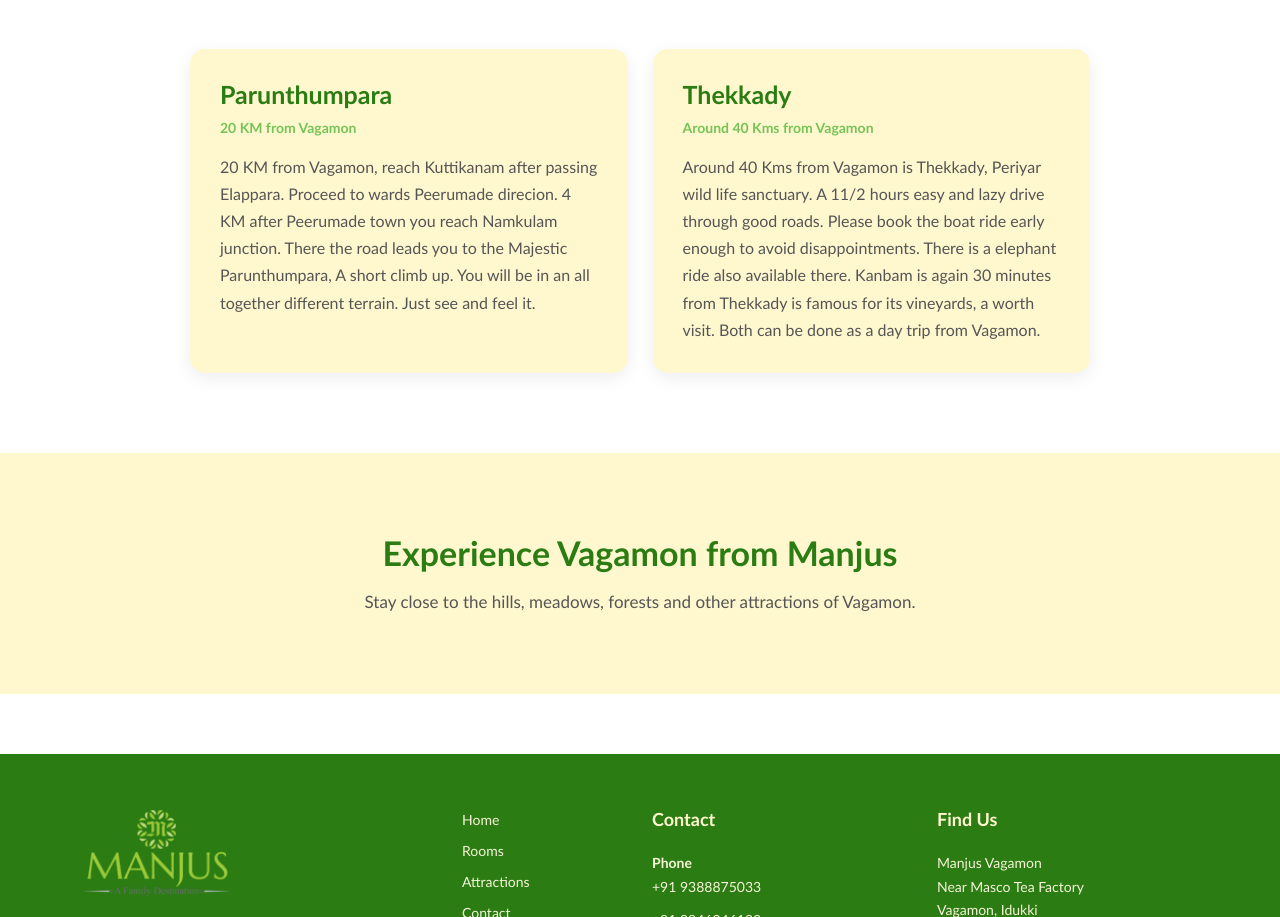
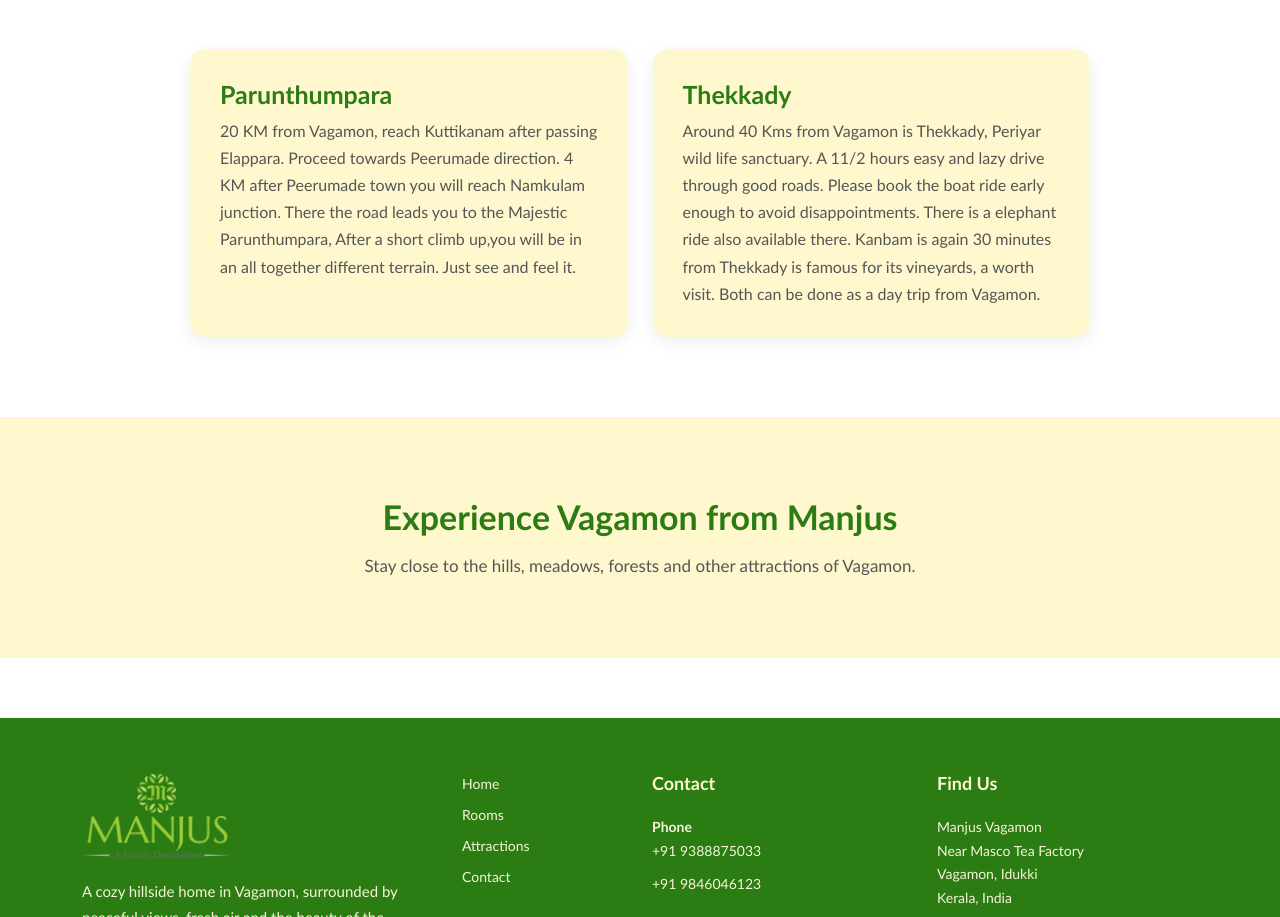
Before and after one commit to Ammu-B-03/Manjus_Vagamon, a React (Vite) app: page /Manjus_Vagamon/attractions in a window 1280 px wide. Shown: the part 2123-3040 px from the top of the page. Built offline with nearby package versions, Linux system fonts and the light colour scheme.

Commit message:
minor fixes

```diff
--- a/src/components/Attractions.jsx
+++ b/src/components/Attractions.jsx
@@ -139,7 +139,7 @@ const dayTrips = [
         name: "Parunthumpara",
         distance: "20 KM from Vagamon",
         description:
-            "20 KM from Vagamon, reach Kuttikanam after passing Elappara. Proceed to wards Peerumade direcion. 4 KM after Peerumade town you reach Namkulam junction. There the road leads you to the Majestic Parunthumpara, A short climb up. You will be in an all together different terrain. Just see and feel it."
+            "20 KM from Vagamon, reach Kuttikanam after passing Elappara. Proceed towards Peerumade direction. 4 KM after Peerumade town you will reach Namkulam junction. There the road leads you to the Majestic Parunthumpara, After a short climb up,you will be in an all together different terrain. Just see and feel it."
     },
     {
         id: 2,
@@ -417,9 +417,9 @@ const dayTrips = [
                                         {place.name}
                                     </h3>
 
-                                    <span className="trip-distance">
+                                    {/* <span className="trip-distance">
                                         {place.distance}
-                                    </span>
+                                    </span> */}
 
                                     <p>
                                         {place.description}
```
